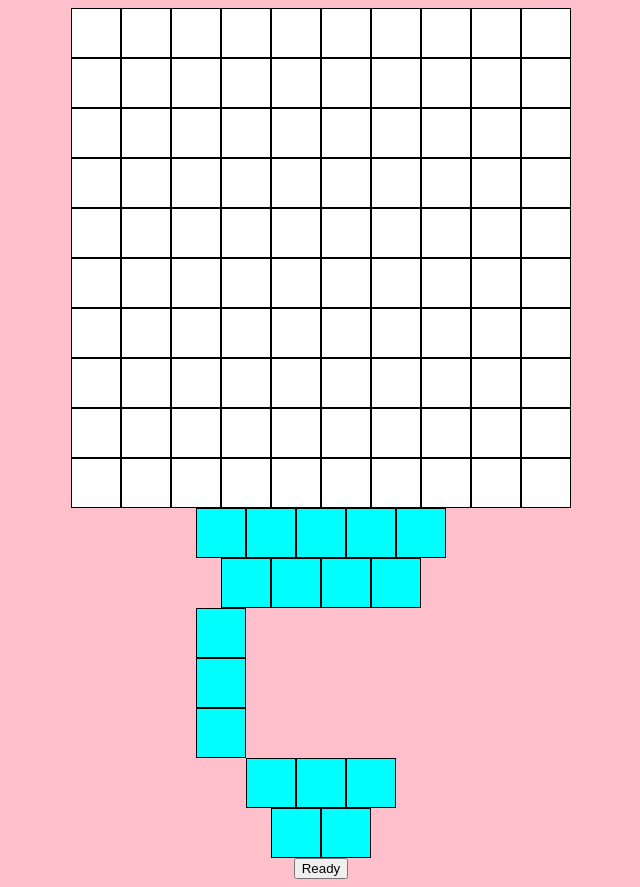
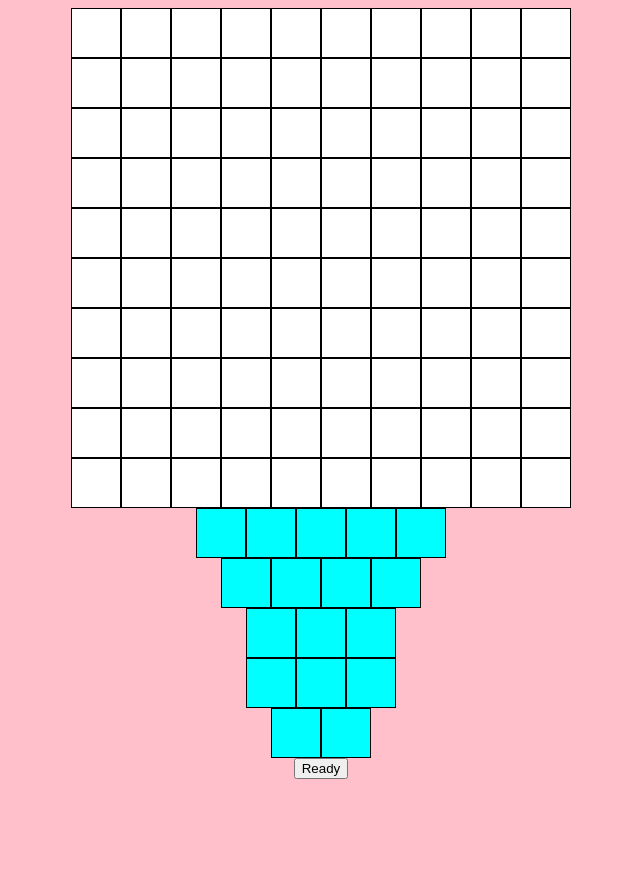
Before and after one commit to cesart98/battleship-game, a website built with webpack: page dist/index.html in a window 1280 px wide. Shown: the whole page, without its empty margins (319-959 px from the left). After the commit the page ends 800 px from the top, so only its background shows below. Built offline with nearby package versions, Linux system fonts and the light colour scheme.

Commit message:
Rename class selector

```diff
--- a/src/style.css
+++ b/src/style.css
@@ -26,7 +26,7 @@ body {
 }
 
 .carrier, .battleship,
-.cruiser, .submarine,
+.destroyer, .submarine,
 .patrol-boat {
     display: flex;
     flex-direction: row;
```
